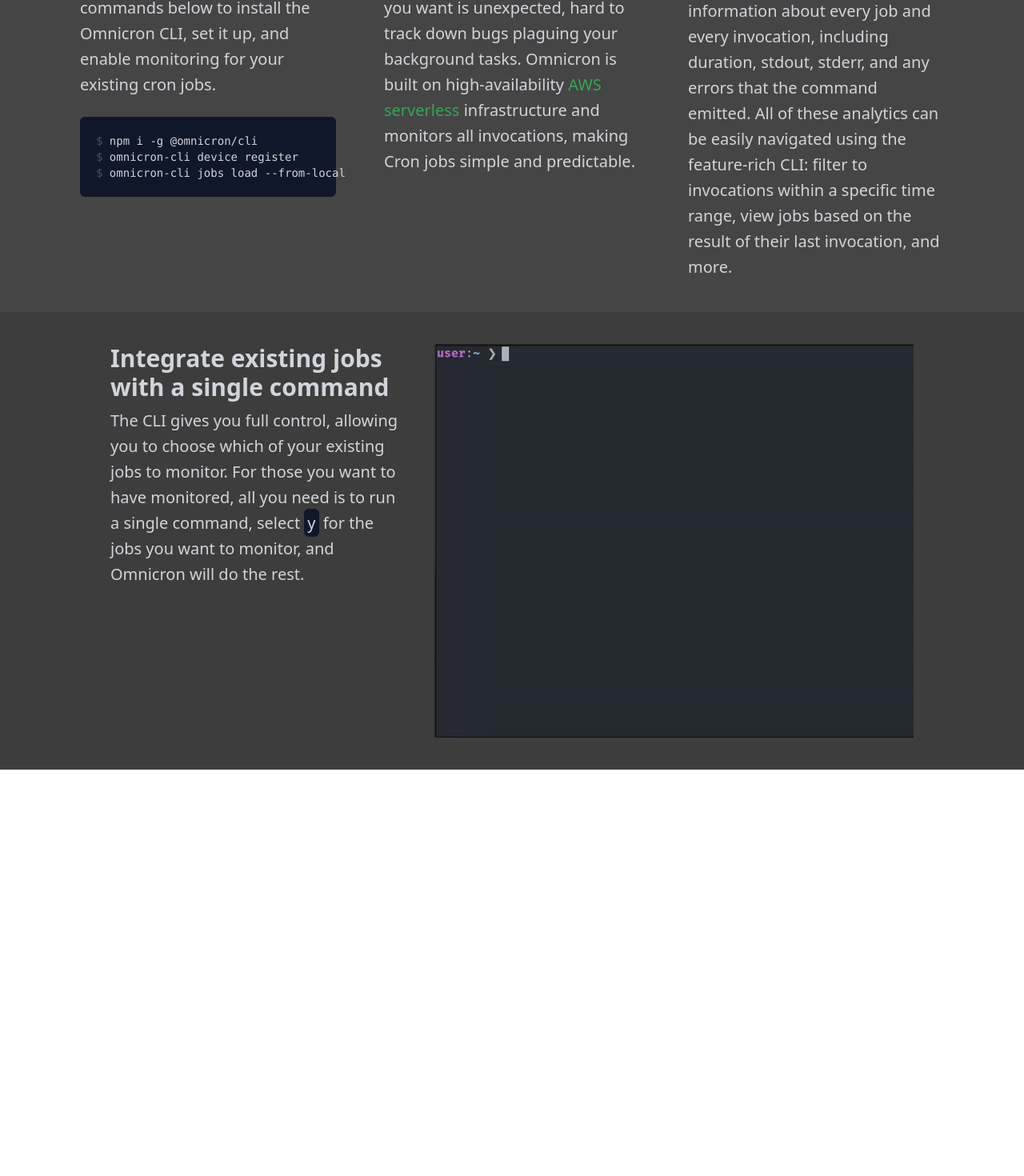
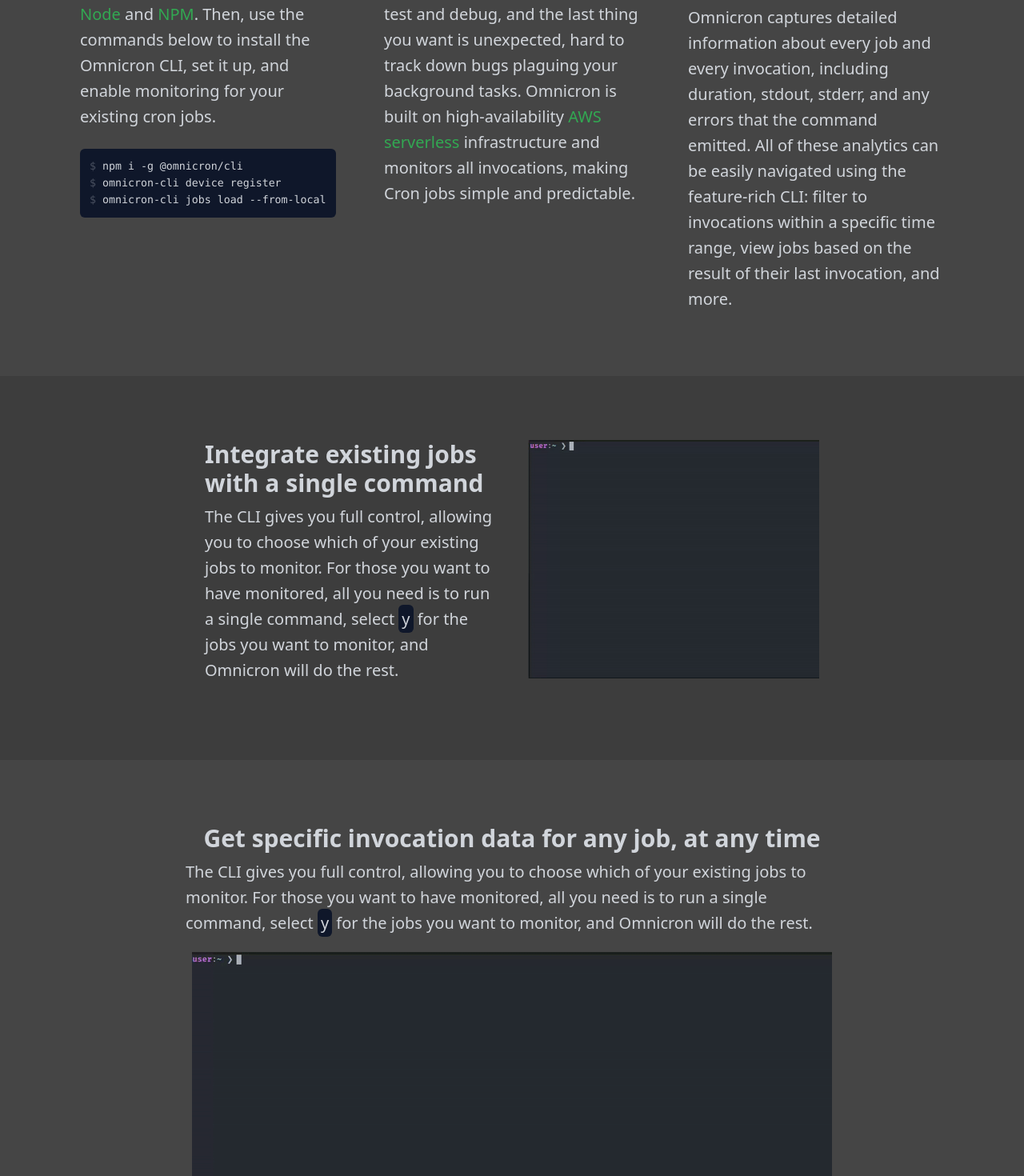
Before and after one commit to Brendon-Hablutzel/omnicron-landing, a React (Vite) app: page / in a window 1280 px wide. Shown: the part 642-2112 px from the top of the page at 80% size. Before the commit the page ends 1604 px from the top, so only its background shows below. Built offline with nearby package versions, Linux system fonts and the light colour scheme.

Commit message:
add a new feature section

```diff
--- a/src/App.tsx
+++ b/src/App.tsx
@@ -1,3 +1,5 @@
+import loadDemo from "./assets/omnicron-load-demo.gif";
+import listDemo from "./assets/omnicron-list-demo.gif";
 
 function App() {
 
@@ -38,9 +40,9 @@
         </div>
       </div>
       <div className="bg-bg-lighter min-h-[40vh] max-w-[100vw]">
-        <div className="xl:flex xl:justify-evenly p-10 text-text-light">
+        <div className="xl:flex xl:justify-evenly p-10 xl:py-20 text-text-light">
           <div className="xl:max-w-[25vw]">
-            <h2 className="text-3xl font-bold py-2">Easy Setup</h2>
+            <h2 className="text-3xl font-bold py-2 text-center xl:text-left">Easy Setup</h2>
             <p className="text-xl leading-8">
               To get started, all you need is{' '}
               <a className="text-bright-green hover:underline" href="https://nodejs.org/en/download" target="_blank">Node</a> and{' '}
@@ -49,15 +51,15 @@
             </p>
             <br/>
             <pre>
-              <div className="bg-slate-900 p-5 rounded-md font-mono text-xs sm:text-lg md:text-lg lg:text-lg xl:text-sm 2xl:text-base">
+              <div className="bg-slate-900 p-3 rounded-md font-mono text-xs sm:text-lg md:text-lg lg:text-lg xl:text-smaller 2xl:text-base">
                 <span className="text-text-light/30">$</span> npm i -g @omnicron/cli{'\n'}
                 <span className="text-text-light/30">$</span> omnicron-cli device register{'\n'}
                 <span className="text-text-light/30">$</span> omnicron-cli jobs load --from-local
               </div>
             </pre>
           </div>
-          <div className="xl:max-w-[25vw] py-5 xl:py-0">
-            <h2 className="text-3xl font-bold py-2">Reliable Monitoring</h2>
+          <div className="xl:max-w-[25vw] py-8 xl:py-0">
+            <h2 className="text-3xl font-bold py-2 text-center xl:text-left">Reliable Monitoring</h2>
             <p className="text-xl leading-8">
               Native Cron jobs are difficult to test and debug, and the last thing you want is
               unexpected, hard to track down bugs plaguing your background tasks.
@@ -67,7 +69,7 @@
             </p>
           </div>
           <div className="xl:max-w-[25vw]">
-            <h2 className="text-3xl font-bold py-2">Comprehensive Features</h2>
+            <h2 className="text-3xl font-bold py-2 text-center xl:text-left">Comprehensive Features</h2>
             <p className="text-xl leading-8">
               Omnicron captures detailed information about every job and every invocation, including
               duration, stdout, stderr, and any errors that the command emitted. All of these analytics
@@ -78,9 +80,9 @@
         </div>
       </div>
       <div className="bg-bg-medium min-h-[60vh] max-w-[100vw] text-text-light">
-        <div className="p-10 xl:flex xl:justify-center">
+        <div className="p-10 xl:flex xl:justify-center xl:py-20">
           <div className="xl:pr-5 xl:max-w-[30vw]">
-            <h2 className="text-3xl font-bold pb-2">Integrate existing jobs with a single command</h2>
+            <h2 className="text-3xl font-bold pb-2 text-center xl:text-left">Integrate existing jobs with a single command</h2>
             <p className="text-xl leading-8">
               The CLI gives you full control, allowing you to choose which of your existing jobs
               to monitor.
@@ -89,14 +91,28 @@
               and Omnicron will do the rest.
             </p>
           </div>
-          <div className="py-5 xl:py-0 xl:pl-5">
-            <img src="./omnicron-load-demo.gif"></img>
+          <div className="py-5 xl:py-0 xl:pl-5 flex justify-center xl:block xl:max-w-[30vw]">
+            <img src={loadDemo}></img>
           </div>
         </div>
       </div>
-      {/* <div className="bg-bg-lighter min-h-[60vh] max-w-[100vw]">
-
-      </div> */}
+      <div className="bg-bg-lighter min-h-[60vh] max-w-[100vw] text-text-light flex justify-center">
+        <div className="p-10 lg:max-w-[70vw] xl:py-20">
+          <div className="">
+            <h2 className="text-3xl font-bold pb-2 text-center">Get specific invocation data for any job, at any time</h2>
+            <p className="text-xl leading-8">
+              The CLI gives you full control, allowing you to choose which of your existing jobs
+              to monitor.
+              For those you want to have monitored, all you need is to run a single command,
+              select <span className="bg-slate-900 p-1 rounded-md">y</span> for the jobs you want to monitor,
+              and Omnicron will do the rest.
+            </p>
+          </div>
+          <div className="py-5 flex justify-center">
+            <img src={listDemo}/>
+          </div>
+        </div>
+      </div>
     </>
   )
 }
--- a/tailwind.config.js
+++ b/tailwind.config.js
@@ -14,7 +14,8 @@
         'text-light': 'rgb(209 213 219)'
       },
       fontSize: {
-        'xxs': '0.6rem'
+        // smaller than base, but bigger than sm
+        'smaller': ['0.83rem', '1.3rem'],
       }
     },
   },
```
Also changed, not shown: src/assets/omnicron-list-demo.gif (added), src/assets/omnicron-load-demo.gif (renamed from public/omnicron-load-demo.gif).
